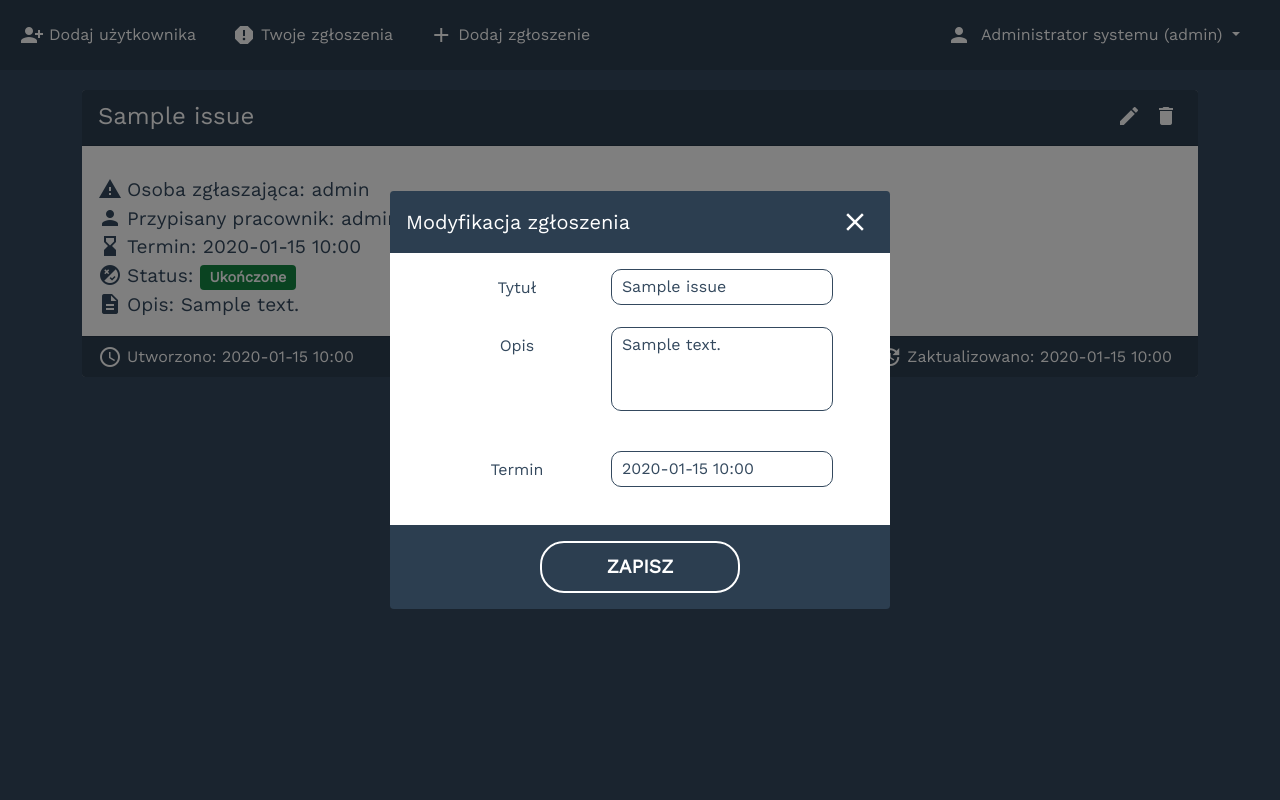
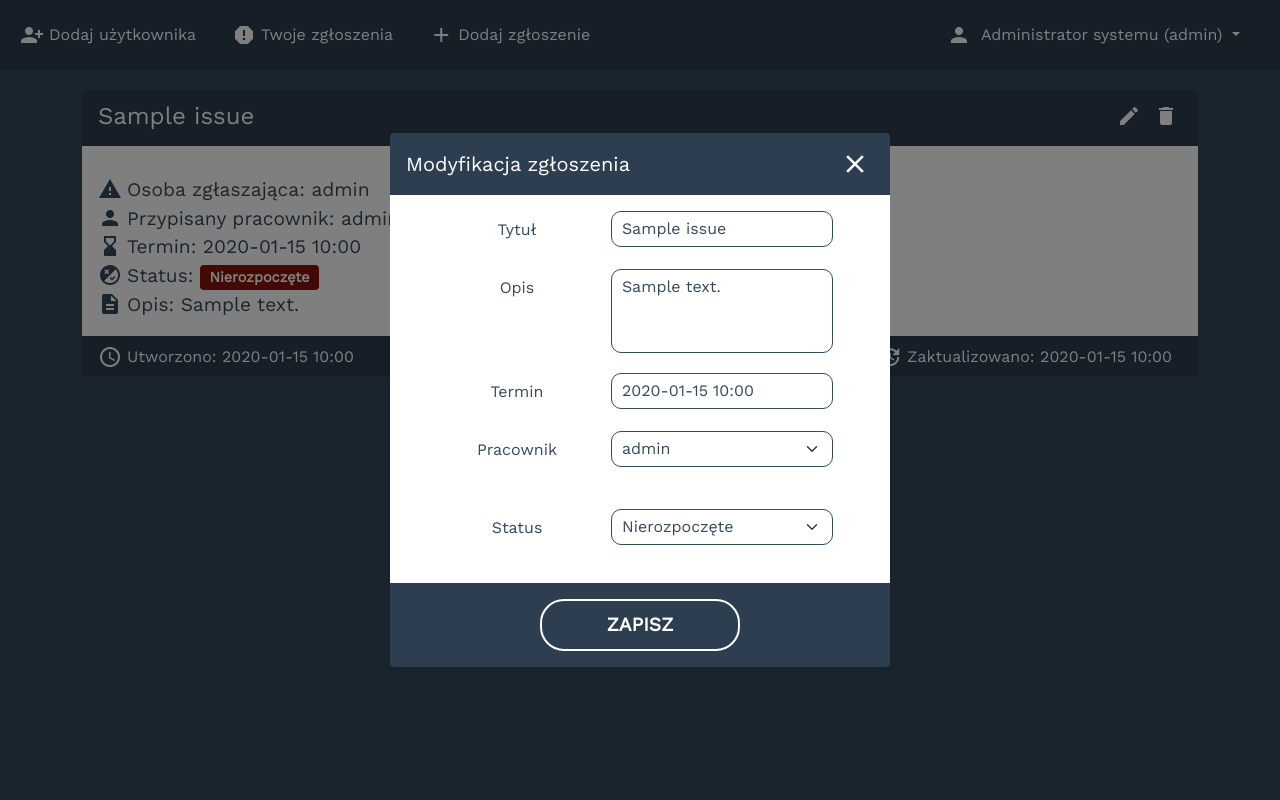
Before and after one commit to wieczorek-daniel/helpdesk, a Django app: page /dashboard/ in a window 1280 px wide, after a click on "edit". Run offline with Django 4.2, Linux system fonts and the light colour scheme; a user stored in the database is signed in; data comes from the database, SQL or seed files in the repository; tables that the repository leaves empty hold one stand-in row (values such as "Sample post"); style sheets or scripts are compiled from the project's sources; some libraries are stand-ins or nearby versions.

Commit message:
status-and-assignee-change

```diff
--- a/main/decorators.py
+++ b/main/decorators.py
@@ -3,9 +3,9 @@
 
 
 def group_required(*group_names):
-    def in_groups(u):
-        if u.is_authenticated:
-            if bool(u.groups.filter(name__in=group_names)):
+    def in_groups(user):
+        if user.is_authenticated:
+            if bool(user.groups.filter(name__in=group_names)):
                 return True
         return False
 
--- a/main/forms.py
+++ b/main/forms.py
@@ -43,4 +43,4 @@
 class CreateIssueForm(ModelForm):
     class Meta:
         model = Issue
-        fields = ['title', 'description', 'deadline']
+        fields = ['title', 'description', 'deadline', 'status']
--- a/main/models.py
+++ b/main/models.py
@@ -7,10 +7,21 @@
     title = models.CharField(max_length=200)
     description = models.TextField(blank=True)
     deadline = models.DateTimeField()
-    is_completed = models.BooleanField(default=False)
-    is_in_progress = models.BooleanField(default=False)
     created_at = models.DateTimeField(auto_now_add=True)
     updated_at = models.DateTimeField(auto_now=True)
 
+    STATUS = (
+        ('to_do', ('Nierozpoczęte')),
+        ('in_progress', ('W realizacji')),
+        ('testing', ('Testowanie')),
+        ('done', ('Ukończone')),
+    )
+
+    status = models.CharField(
+        max_length=32,
+        choices=STATUS,
+        default='to_do',
+    )
+
     def __str__(self):
         return self.title
--- a/main/static/scss/partials/_modal.scss
+++ b/main/static/scss/partials/_modal.scss
@@ -40,7 +40,7 @@
         background-color: #FFF;
         color: $secondary-color;
 
-        input, textarea {
+        input, textarea, select {
             border: solid 1px $secondary-color;
             color: $secondary-color;
             border-radius: 10px;
--- a/main/templates/main/dashboard.html
+++ b/main/templates/main/dashboard.html
@@ -38,12 +38,14 @@
             </span>
             <span>
                 <i class="material-icons">flaky</i>Status:
-                {% if issue.is_completed == 1 %}
+                {% if issue.status == 'done' %}
                     <span class="badge badge-success">Ukończone</span>
-                {% elif issue.is_completed == 0 and issue.is_in_progress == 1%}
+                {% elif issue.status == 'in_progress' %}
                     <span class="badge badge-warning">W realizacji</span>
-                {% elif issue.is_completed == 0 %}
+                {% elif issue.status == 'to_do' %}
                     <span class="badge badge-danger">Nierozpoczęte</span>
+                {% elif issue.status == 'testing' %}
+                    <span class="badge bg-primary">Testowanie</span>
                 {% endif %}
             </span>
             {% if issue.description %}
--- a/main/templates/main/issue_modal.html
+++ b/main/templates/main/issue_modal.html
@@ -31,6 +31,31 @@
                         <input id="datetimepicker" name="deadline" type="text" value="{{ issue.deadline | date:'Y-m-d' }} {{ issue.deadline | time:'H:i' }}">
                     </div>
                 </div>
+                {% load has_group %}
+                {% if request.user|has_group:"Administrators" %}
+                <div class="form-group row">
+                    <label for="assignee" class="col-md-4 offset-md-1 col-form-label">Pracownik</label>
+                    <div class="col-md-6">
+                        <select class="form-select" name="assignee" aria-label="Wybór przypisanego pracownika">
+                            {% for user in staff %}
+                            <option value="{{ user.id }}">{{ user.username }}</option>
+                            {% endfor %}
+                        </select>
+                    </div>
+                </div>
+                {% endif %}
+                {% if not request.user|has_group:"Users" %}
+                <div class="form-group row">
+                    <label for="status" class="col-md-4 offset-md-1 col-form-label">Status</label>
+                    <div class="col-md-6">
+                        <select class="form-select" name="status" aria-label="Wybór statusu zgłoszenia">
+                            {% for key, value in issue.STATUS %}
+                            <option {% if issue.status == key %} selected {% endif %} value="{{ key }}">{{ value }}</option>
+                            {% endfor %}
+                        </select>
+                    </div>
+                </div>
+                {% endif %}
             </div>
             <div class="modal-footer d-flex justify-content-center">
                 <button type="submit">
--- a/main/views.py
+++ b/main/views.py
@@ -22,9 +22,8 @@
         if request.method == 'POST':
             username = request.POST.get('username').lower()
             password = request.POST.get('password')
-            print(username + ' ' + password)
             user = authenticate(request, username=username, password=password)
-            print(user)
+
             if user is not None:
                 login(request, user)
                 return redirect('dashboard')
@@ -82,7 +81,10 @@
         issues = Issue.objects.filter(assignee=request.user).order_by('deadline').all()
     elif request.user.groups.filter(name='Users').exists():
         issues = Issue.objects.filter(reporter=request.user).order_by('deadline').all()
-    context = {'issues': issues}
+
+    staff = User.objects.filter(groups__name='Administrators') | User.objects.filter(groups__name='Staff')
+
+    context = {'issues': issues, 'staff': staff}
     return render(request, "main/dashboard.html", context)
 
 
@@ -143,7 +145,6 @@
 
     if request.method == 'POST':
         form = CreateIssueForm(request.POST)
-
         if form.is_valid():
             issue = form.save(commit=False)
             issue.reporter = request.user
@@ -162,6 +163,7 @@
     if request.method == "POST":
         form = CreateIssueForm(request.POST, instance=issue)
         if form.is_valid():
+            issue.assignee = User.objects.filter(id=request.POST['assignee']).first()
             form.save()
             messages.success(request, 'Zgłoszenie zostało pomyślnie zmodyfikowane.')
             return redirect('dashboard')
```
Also changed, not shown: main/templates/main/create_issue.html (+8 -0 lines).
